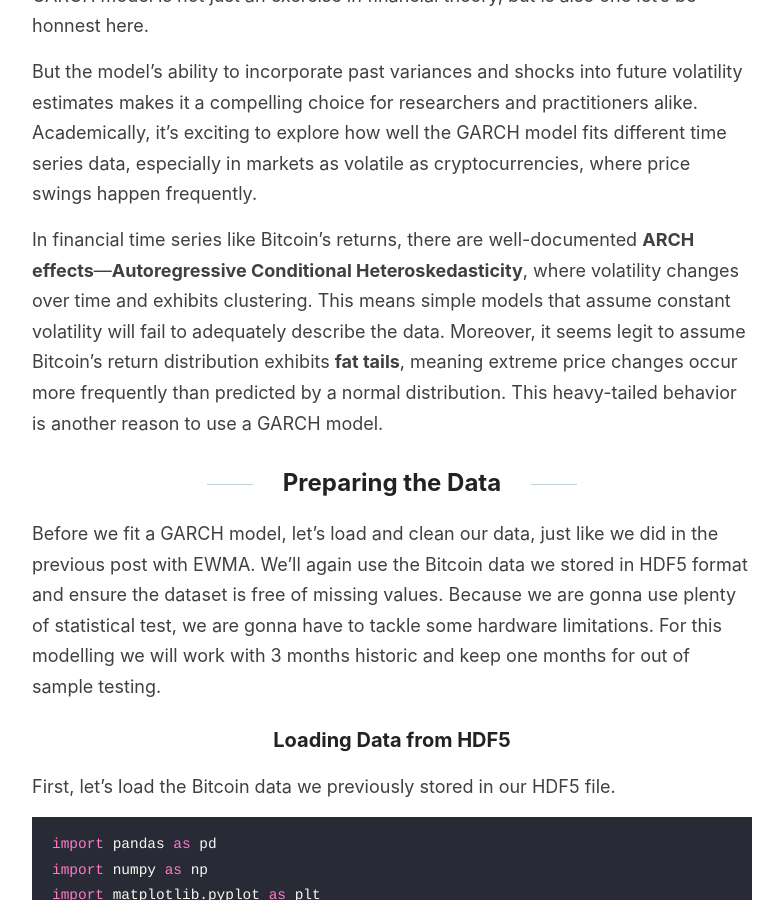
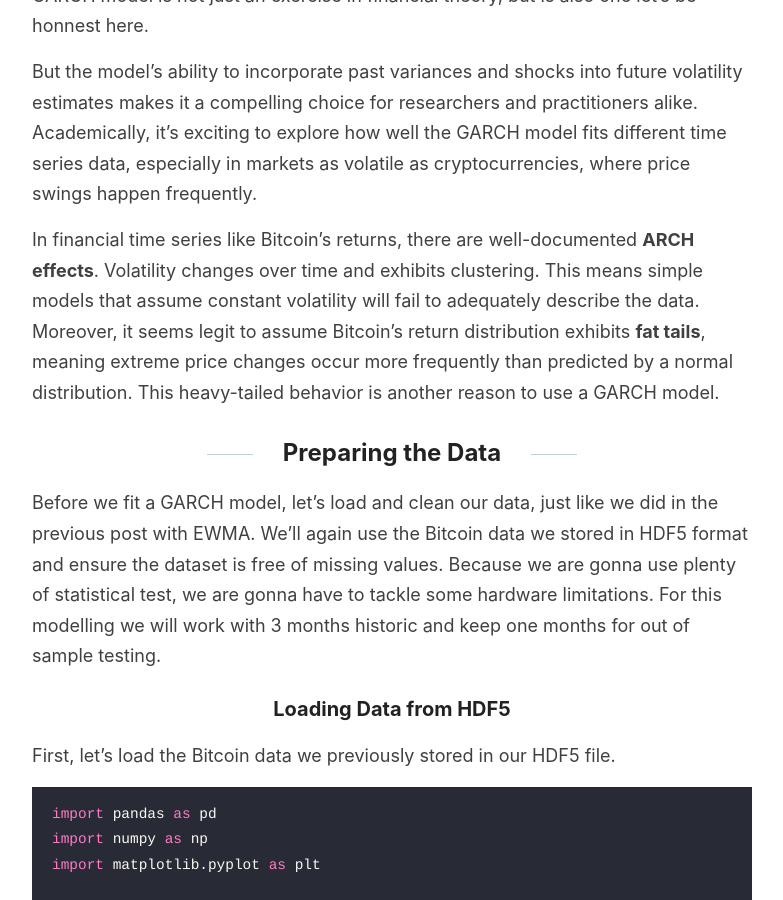
Before and after one commit to Zaltarba/blog, a Jekyll site: the page built from _posts/2024-09-23-BitcoinVolatility-2.md, in a window 1280 px wide and 900 px high, scrolled down 2929 px. Shown: the whole window, without its empty margins (248-1031 px from the left). Built offline with Jekyll 4.4.1, drawn with Linux system fonts in a browser that asks for light colours; formulas are drawn with MathJax 3.

Commit message:
Update 2024-09-23-BitcoinVolatility-2.md

```diff
--- a/_posts/2024-09-23-BitcoinVolatility-2.md
+++ b/_posts/2024-09-23-BitcoinVolatility-2.md
@@ -69,7 +69,7 @@ The decision to make a blog post about using **GARCH model** for estimating Bitc
 
 But the model’s ability to incorporate past variances and shocks into future volatility estimates makes it a compelling choice for researchers and practitioners alike. Academically, it’s exciting to explore how well the GARCH model fits different time series data, especially in markets as volatile as cryptocurrencies, where price swings happen frequently.
 
-In financial time series like Bitcoin’s returns, there are well-documented **ARCH effects**—**Autoregressive Conditional Heteroskedasticity**, where volatility changes over time and exhibits clustering. This means simple models that assume constant volatility will fail to adequately describe the data. Moreover, it seems legit to assume Bitcoin’s return distribution exhibits **fat tails**, meaning extreme price changes occur more frequently than predicted by a normal distribution. This heavy-tailed behavior is another reason to use a GARCH model.
+In financial time series like Bitcoin’s returns, there are well-documented **ARCH effects**. Volatility changes over time and exhibits clustering. This means simple models that assume constant volatility will fail to adequately describe the data. Moreover, it seems legit to assume Bitcoin’s return distribution exhibits **fat tails**, meaning extreme price changes occur more frequently than predicted by a normal distribution. This heavy-tailed behavior is another reason to use a GARCH model.
 
 ## Preparing the Data
 
```
